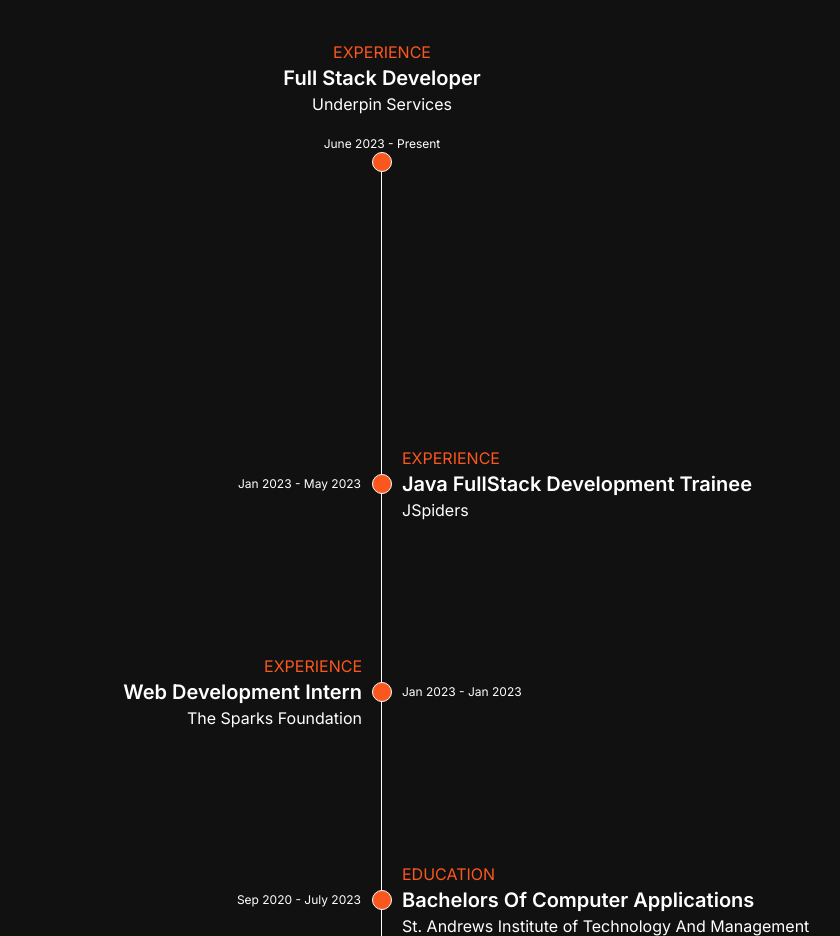
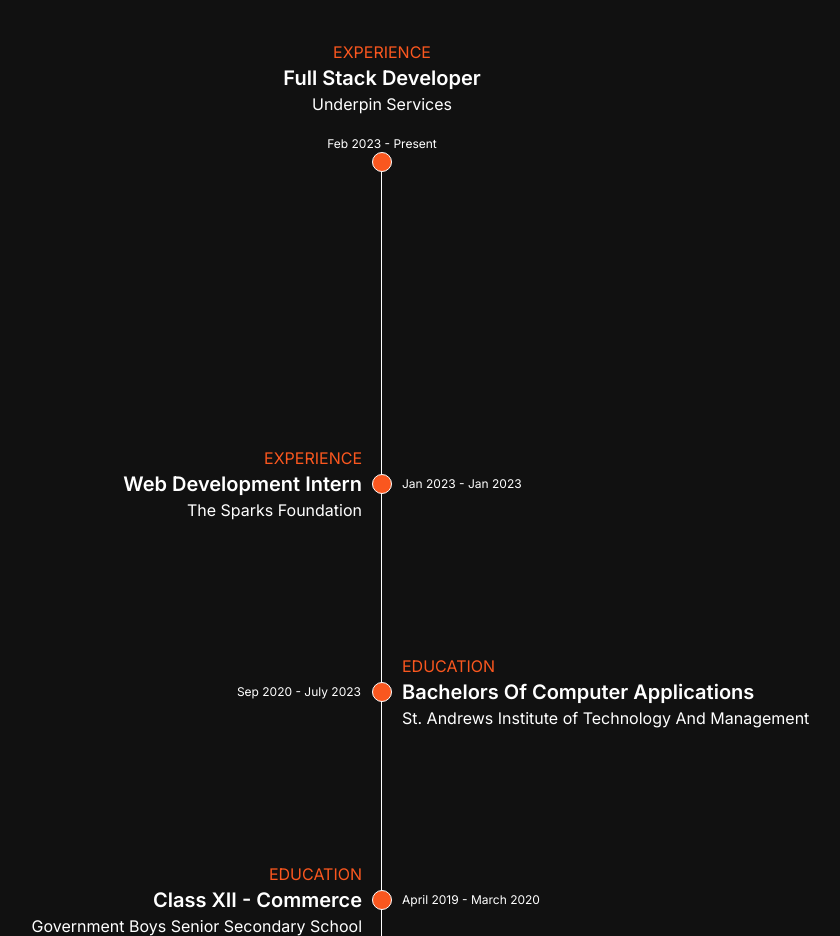
Before and after one commit to Gauravk9870/portfolio-v3, a Next.js app: page / in a window 1280 px wide. Shown: the part 1300-2236 px from the top of the page, without its empty margins (258-1098 px from the left). Built offline with nearby package versions, Linux system fonts and the light colour scheme.

Commit message:
update expereience

```diff
--- a/src/app/components/Experience.tsx
+++ b/src/app/components/Experience.tsx
@@ -14,7 +14,7 @@ const Experience = () => {
                             <h2 className=" text-center font-semibold text-xl capitalize text-white">Full Stack Developer</h2>
                             <h3 className=" text-center text-base text-white">Underpin Services</h3>
                         </div>
-                        <span className={` text-xs text-white`}>June 2023 - Present</span>
+                        <span className={` text-xs text-white`}>Feb 2023 - Present</span>
                         <span className={` w-5 h-5 bg-[#fa571f] border border-white rounded-[50%]`}></span>
                     </div>
 
@@ -22,10 +22,7 @@ const Experience = () => {
                         <div className={` relative flex-1 flex flex-col items-end text-right`}>
                             <div className={` p-5 h-52 flex flex-col items-end justify-center`}>
                             </div>
-                            <div className={` border-r border-white p-5 h-52 flex flex-col items-end justify-center`}>
-                                <span className={` text-xs text-white`}>Jan 2023 - May 2023</span>
-                                <span className={`w-5 h-5 bg-[#fa571f] absolute border border-white rounded-[50%] -right-[0.625rem]`}></span>
-                            </div>
+
                             <div className={` p-5 h-52 flex flex-col items-end justify-center`}>
                                 <h4 className=" text-base uppercase text-[#fa571f]">Experience</h4>
                                 <h2 className=" font-semibold text-xl capitalize text-white">Web Development Intern </h2>
@@ -48,11 +45,7 @@ const Experience = () => {
                         <div className={` flex-1 flex flex-col items-start text-left relative`}>
                             <div className={`p-5 h-52 flex flex-col items-start justify-center border-l border-white -ml-[1px]`}>
                             </div>
-                            <div className={`p-5 h-52 flex flex-col items-start justify-center`}>
-                                <h4 className=" text-base uppercase text-[#fa571f]">Experience</h4>
-                                <h2 className=" font-semibold text-xl capitalize text-white">Java FullStack Development Trainee </h2>
-                                <h3 className=" text-base text-white">JSpiders</h3>
-                            </div>
+
                             <div className={`p-5 h-52 flex flex-col items-start justify-center border-l border-white -ml-[1px]`}>
                                 <span className={`w-5 h-5 absolute bg-[#fa571f] border border-white rounded-[50%] -left-[0.625rem] text-white`}></span>
 
```
